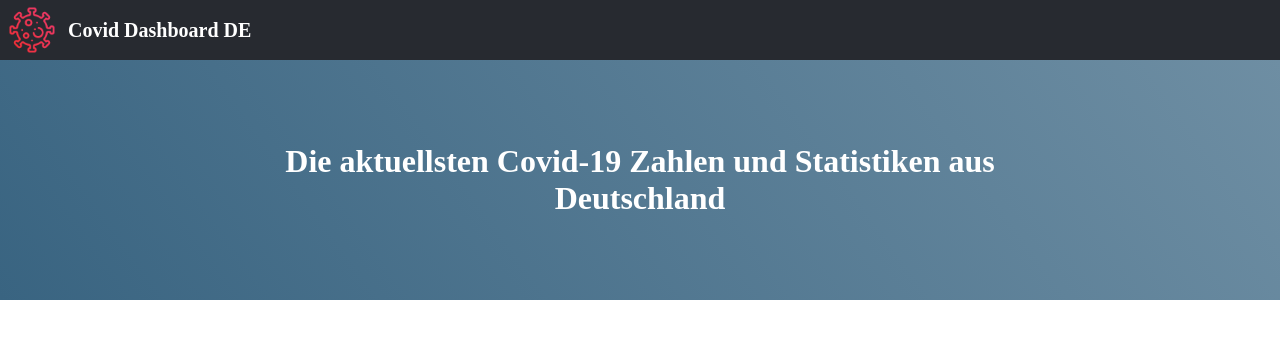
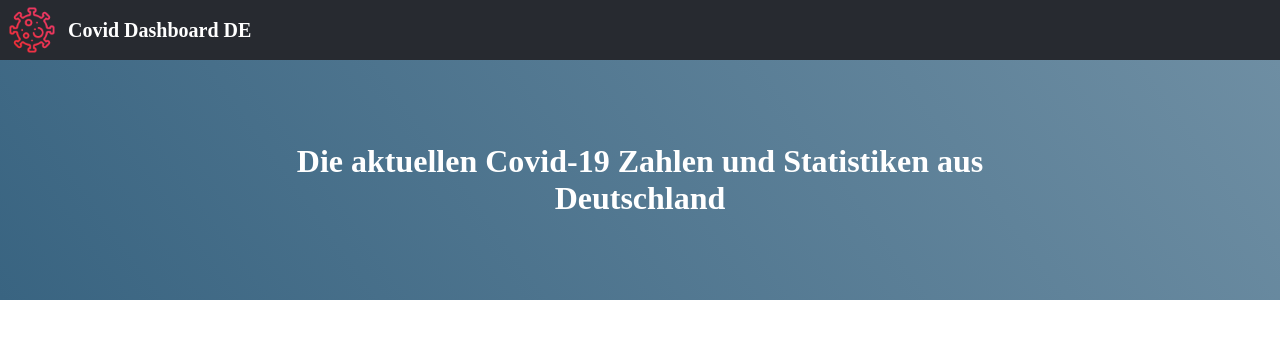
Before and after one commit to minefled/covid-dashboard, a Svelte app: page / in a window 1280 px wide. Shown: the top 338 px of the page. Built offline with nearby package versions, Linux system fonts and the light colour scheme; no server answers; the HTML template or start-up script is replaced by a standard one.

Commit message:
Changed landing banner message

```diff
--- a/src/home/Homepage.svelte
+++ b/src/home/Homepage.svelte
@@ -4,7 +4,7 @@
 
 <div class="home-page">
     <div class="landing-banner">
-        <b class="info-message">Die aktuellsten Covid-19 Zahlen und Statistiken aus Deutschland</b>
+        <b class="info-message">Die aktuellen Covid-19 Zahlen und Statistiken aus Deutschland</b>
     </div>
 </div>
 
```
